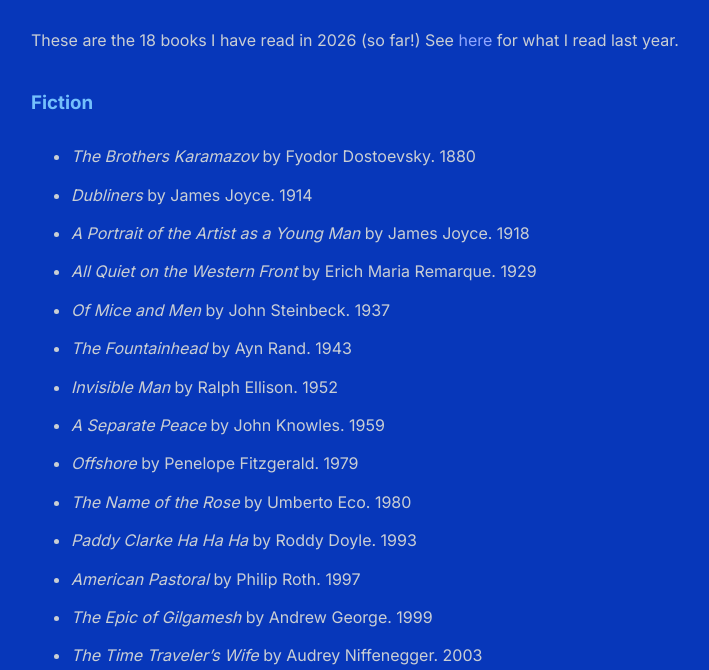
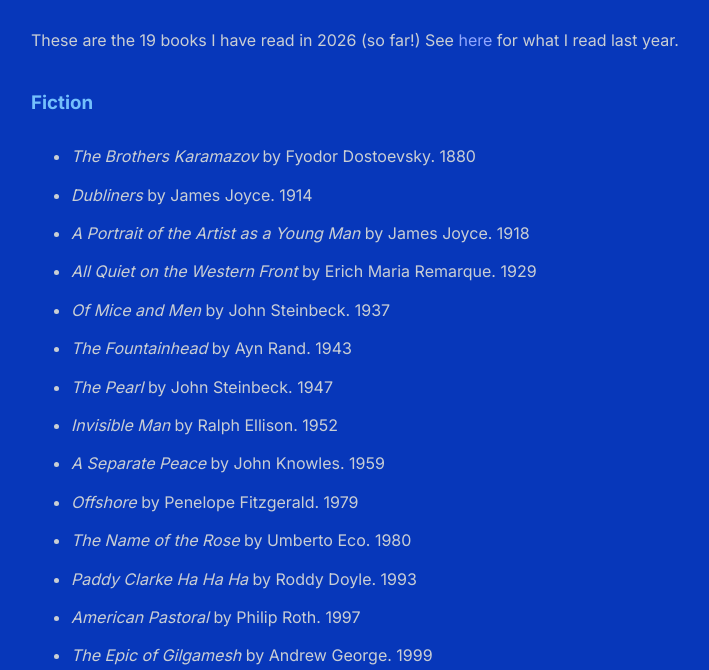
Before and after one commit to shihankanungo/shihankanungo.github.io, a Jekyll site: the page built from books.md, in a window 1280 px wide and 900 px high, scrolled down 550 px, cut to the strip 230-900 px from the top of the window. Shown: the whole strip, without its empty margins (249-958 px from the left). Built offline with Jekyll 4.4.1, drawn with Linux system fonts in a browser that asks for light colours.

Commit message:
Update book count and add new titles

```diff
--- a/books.md
+++ b/books.md
@@ -8,7 +8,7 @@
 ![ch-reading](images/ch1.png)
 
 <br>
-These are the 18 books I have read in 2026 (so far!) See [here](https://shihankanungo.github.io/wrapped-2025#books) for what I read last year. <br>
+These are the 19 books I have read in 2026 (so far!) See [here](https://shihankanungo.github.io/wrapped-2025#books) for what I read last year. <br>
 
 ### Fiction
 - *The Brothers Karamazov* by Fyodor Dostoevsky. 1880
@@ -17,6 +17,7 @@
 - *All Quiet on the Western Front* by Erich Maria Remarque. 1929
 - *Of Mice and Men* by John Steinbeck. 1937
 - *The Fountainhead* by Ayn Rand. 1943
+- *The Pearl* by John Steinbeck. 1947
 - *Invisible Man* by Ralph Ellison. 1952
 - *A Separate Peace* by John Knowles. 1959
 - *Offshore* by Penelope Fitzgerald. 1979
```
